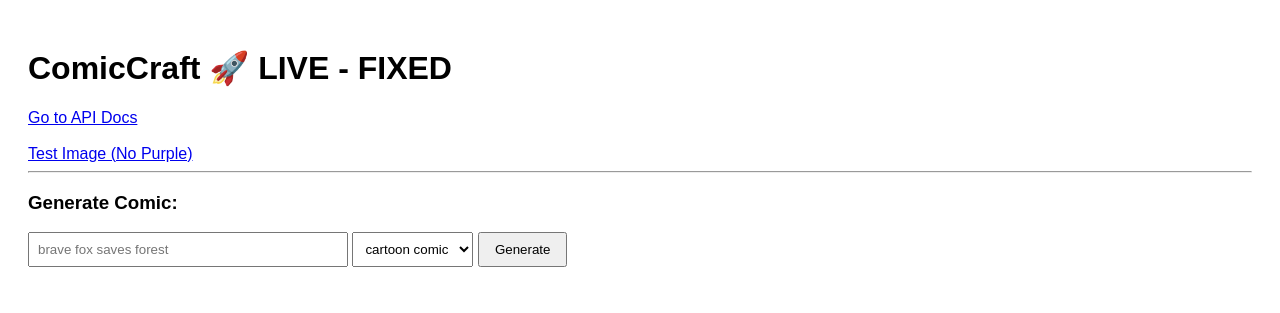
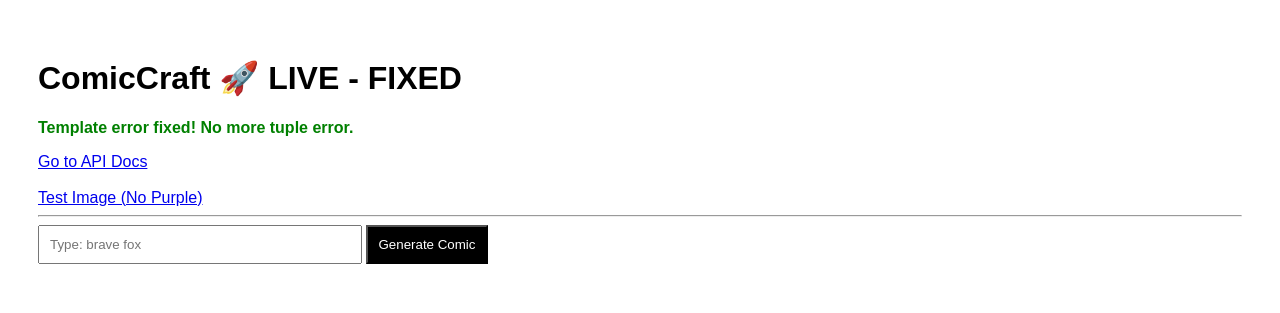
Before and after one commit to s75926347-del/comic-craft, a FastAPI app: page /ui in a window 1280 px wide. Shown: the top 313 px of the page. Run offline with FastAPI, Linux system fonts and the light colour scheme; parts of the project's set-up code (start-up, migrations or seed data) failed here and were passed over.

Commit message:
Update index.html

```diff
--- a/app/templates/index.html
+++ b/app/templates/index.html
@@ -1,37 +1,33 @@
 <!DOCTYPE html>
 <html>
 <head>
-    <title>ComicCraft LIVE</title>
-    <style>body{font-family: Arial; padding: 20px}</style>
+  <title>ComicCraft LIVE - FIXED</title>
 </head>
-<body>
-    <h1>ComicCraft 🚀 LIVE - FIXED</h1>
-    <a href="/docs">Go to API Docs</a><br><br>
-    <a href="/test-image">Test Image (No Purple)</a>
-    <hr>
-    <h3>Generate Comic:</h3>
-    <input type="text" id="prompt" placeholder="brave fox saves forest" style="width:300px; padding:8px">
-    <select id="style" style="padding:8px">
-        <option value="cartoon comic">cartoon comic</option>
-        <option value="anime">anime</option>
-        <option value="realistic">realistic</option>
-    </select>
-    <button onclick="generate()" style="padding:8px 15px">Generate</button>
-
-    <div id="result" style="display:flex; gap:15px; flex-wrap:wrap; margin-top:20px"></div>
-
+<body style="font-family:Arial; padding:30px;">
+  <h1>ComicCraft 🚀 LIVE - FIXED</h1>
+  <p style="color:green; font-weight:bold;">Template error fixed! No more tuple error.</p>
+  <a href="/docs">Go to API Docs</a><br><br>
+  <a href="/test-image">Test Image (No Purple)</a>
+  <hr>
+  <input id="prompt" placeholder="Type: brave fox" style="padding:10px; width:300px;">
+  <button onclick="gen()" style="padding:10px; background:black; color:white;">Generate Comic</button>
+  <div id="r" style="display:flex; gap:10px; flex-wrap:wrap; margin-top:20px;"></div>
 <script>
-async function generate(){
-    const prompt = document.getElementById('prompt').value;
-    const style = document.getElementById('style').value;
-    document.getElementById('result').innerHTML = 'Generating...';
-    const res = await fetch(`/generate?prompt=${encodeURIComponent(prompt)}&style=${encodeURIComponent(style)}`);
-    const data = await res.json();
-    const div = document.getElementById('result');
-    div.innerHTML = '';
-    data.panels.forEach(p => {
-        div.innerHTML += `<div style="border:1px solid #ccc; padding:10px; width:200px"><img src="${p.image}" width="200"><p>${p.text}</p></div>`;
-    });
+async function gen(){
+ let p = document.getElementById('prompt').value;
+ if(!p) return alert('prompt type pannu da');
+ document.getElementById('r').innerHTML = 'Generating... Wait 15 sec...';
+ try{
+  let res = await fetch('/generate?prompt='+encodeURIComponent(p)+'&style=cartoon comic');
+  let d = await res.json();
+  let h = '';
+  d.panels.forEach(x => {
+    h += `<div style="border:1px solid #ccc; padding:5px; width:220px;"><img src="${x.image}" width="200"><p>${x.text}</p></div>`;
+  });
+  document.getElementById('r').innerHTML = h;
+ } catch(e){
+  document.getElementById('r').innerHTML = 'Error: ' + e;
+ }
 }
 </script>
 </body>
```
